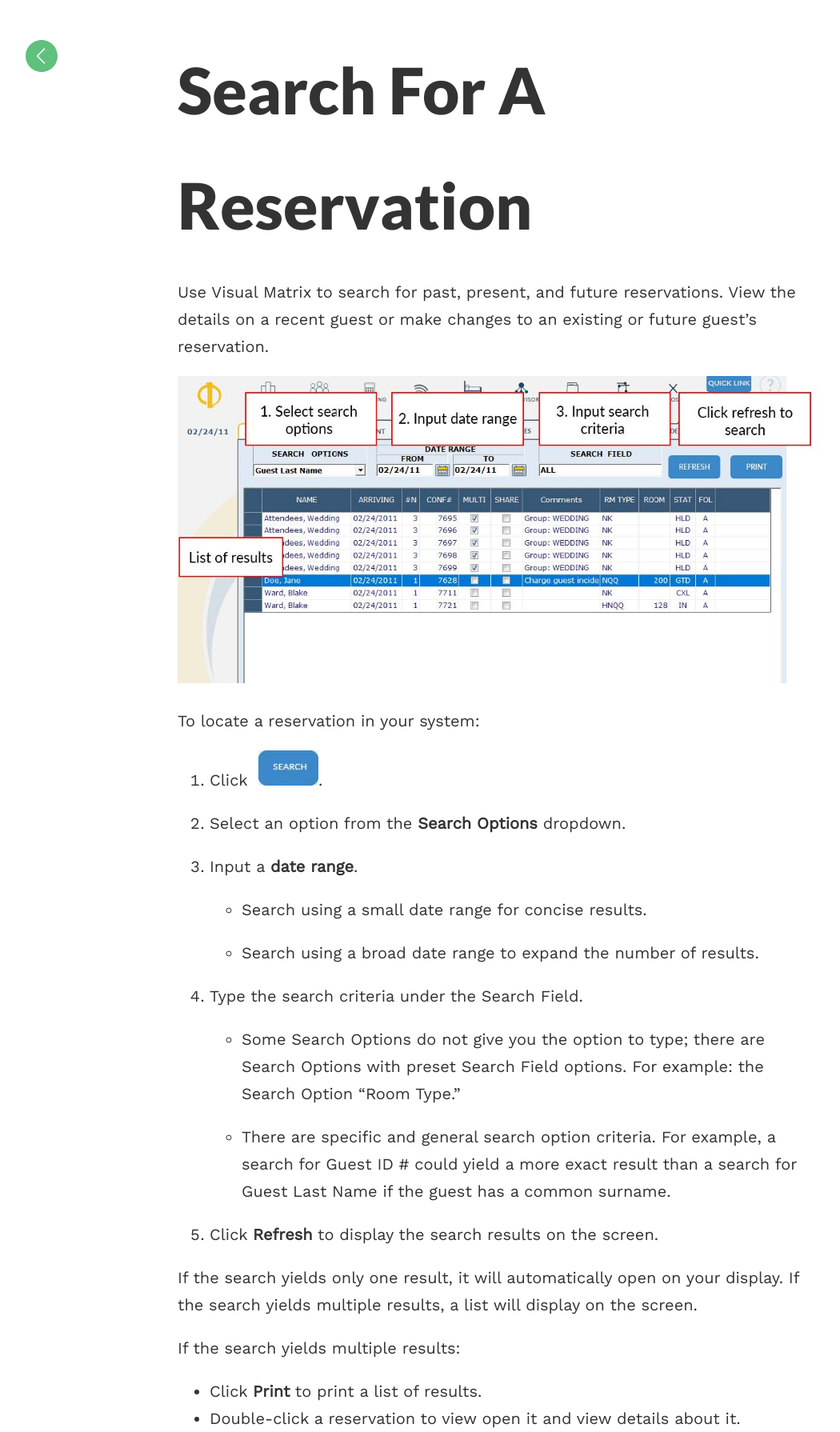
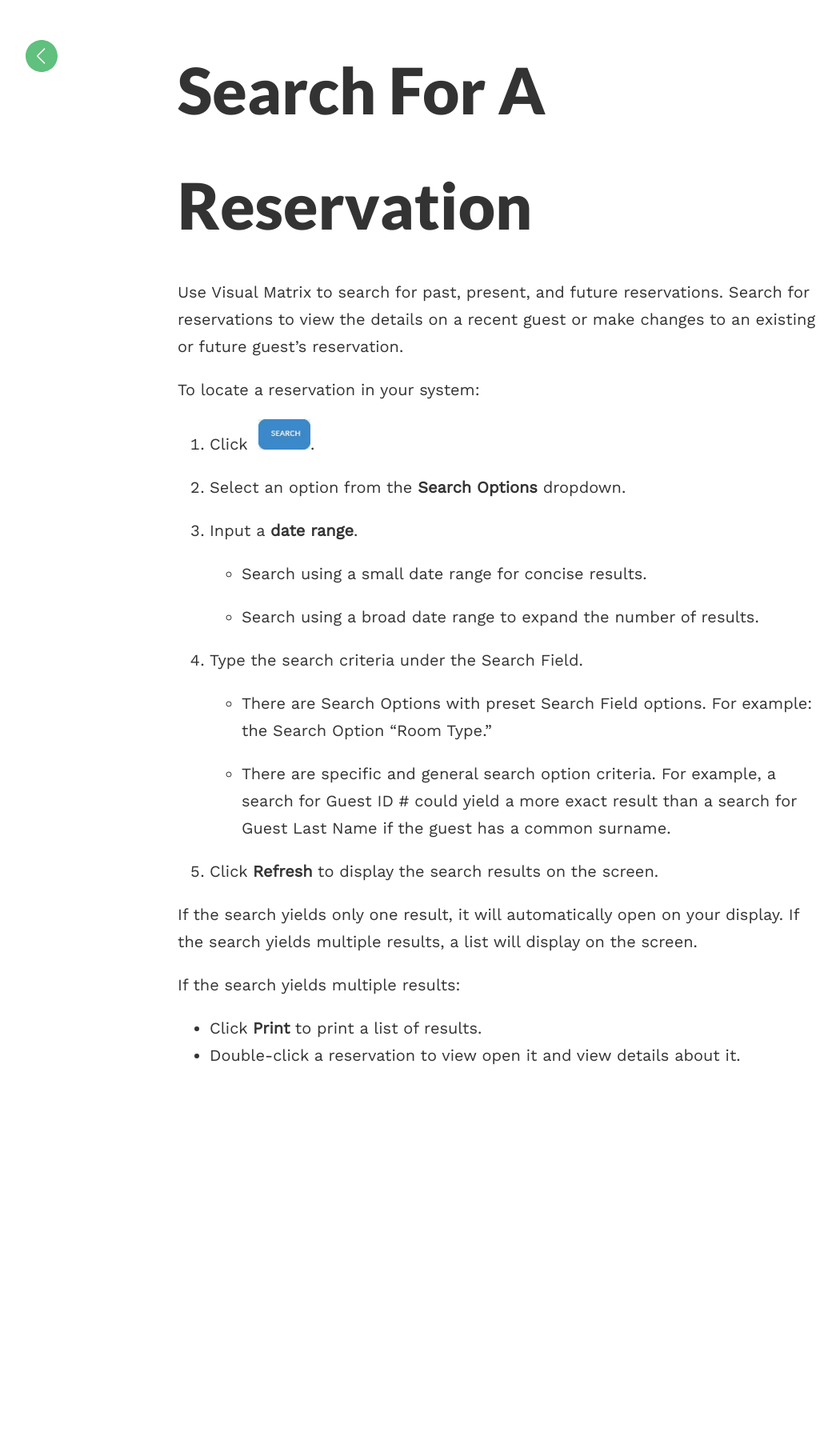
Before and after one commit to blake1ward/portfolio, a Jekyll site: the page built from search-for-res.md, in a window 1280 px wide. Shown: the whole page at 80% size, without its empty margins (18-1068 px from the left). Built offline with Jekyll 4.4.1, drawn with Linux system fonts in a browser that asks for light colours; after the commit the page ends 1336 px from its top, so only the background shows below that.

Commit message:
Update search-for-res.md

```diff
--- a/search-for-res.md
+++ b/search-for-res.md
@@ -4,14 +4,12 @@
 permalink: /search-res/
 ---
 
-Use Visual Matrix to search for past, present, and future reservations. View the details on
+Use Visual Matrix to search for past, present, and future reservations. Search for reservations to view the details on
 a recent guest or make changes to an existing or future guest’s reservation.
-
-<img src="/portfolio/images/update-this.jpg" alt="search-overview">
 
 To locate a reservation in your system:
 
-1. Click &nbsp;<img src="/portfolio/images/Search-for-a-Reservation.jpg" width="75" alt="search">.
+1. Click &nbsp;<img src="/portfolio/images/Search-for-a-Reservation.jpg" width="65" alt="search">.
 
 2. Select an option from the **Search Options** dropdown.
 
@@ -23,8 +21,7 @@
 
 4. Type the search criteria under the Search Field.
 
-    - Some Search Options do not give you the option to type; there are Search Options
-with preset Search Field options. For example: the Search Option “Room Type."
+    - There are Search Options with preset Search Field options. For example: the Search Option “Room Type."
 
     - There are specific and general search option criteria. For example, a search for Guest
 ID # could yield a more exact result than a search for Guest Last Name if the guest
```
